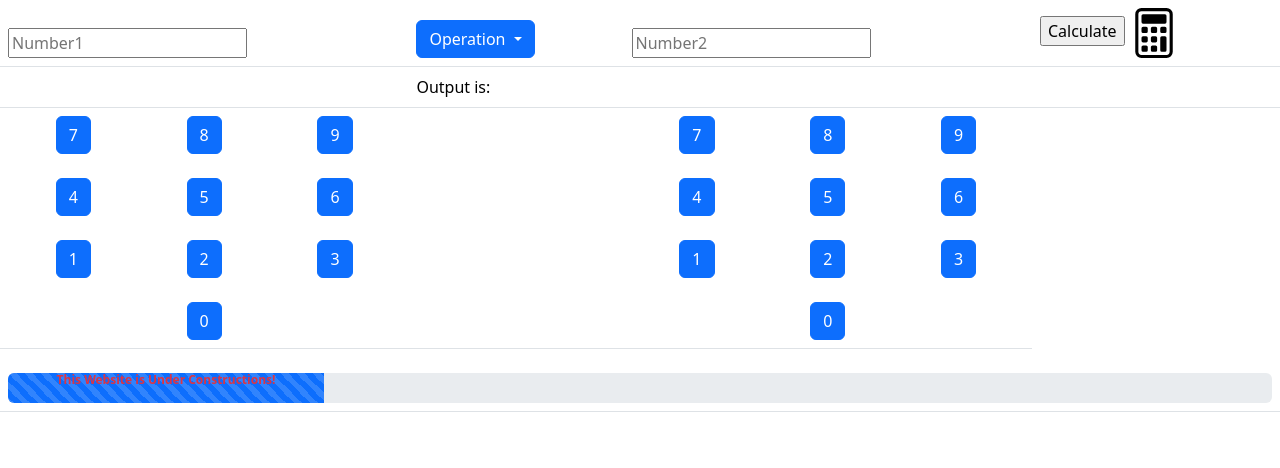
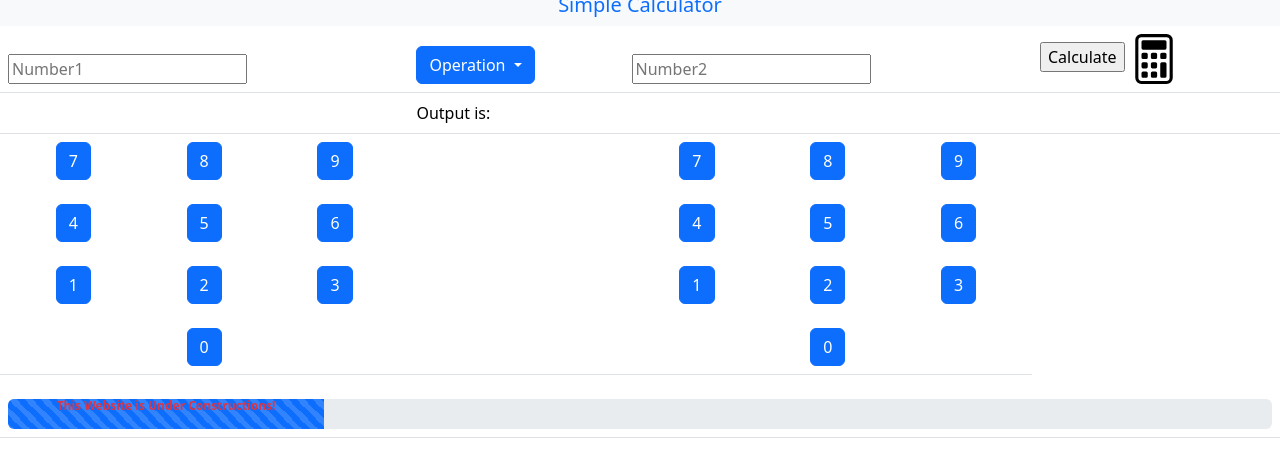
Before and after one commit to IsiraAdithya/Calculator, a plain HTML site: page index.html in a window 1280 px wide. Drawn offline with nearby package versions, Linux system fonts and the light colour scheme.

Commit message:
Aded NavBar

```diff
--- a/index.html
+++ b/index.html
@@ -10,6 +10,12 @@
 </head>
 
 <body>
+
+  <nav class="navbar bg-body-tertiary">
+    <div class="container-fluid">
+      <a class="navbar-brand" href="#"><div class="position-absolute top-50 start-50 translate-middle"><p class="text-primary">Simple Calculator</p></div></a>
+    </div>
+  </nav>
 
   <table class="table">
     <thead>
```
